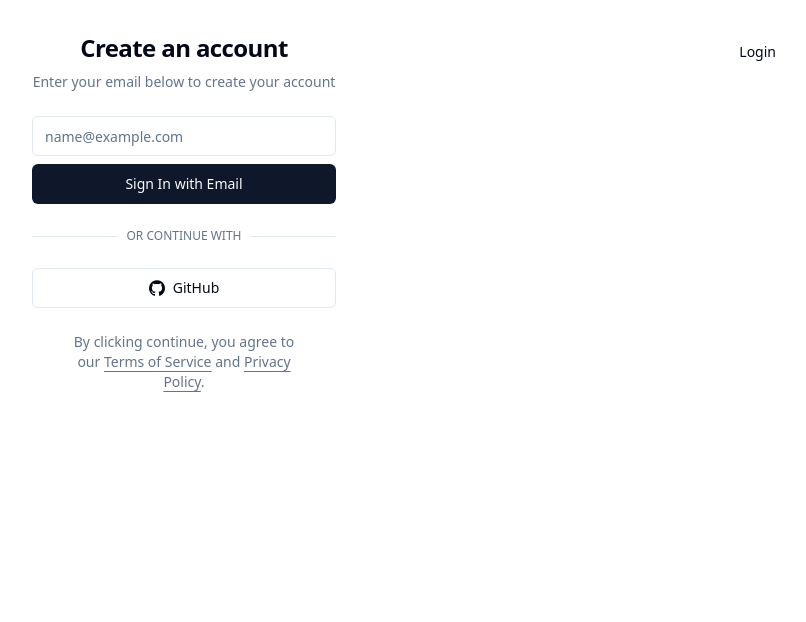
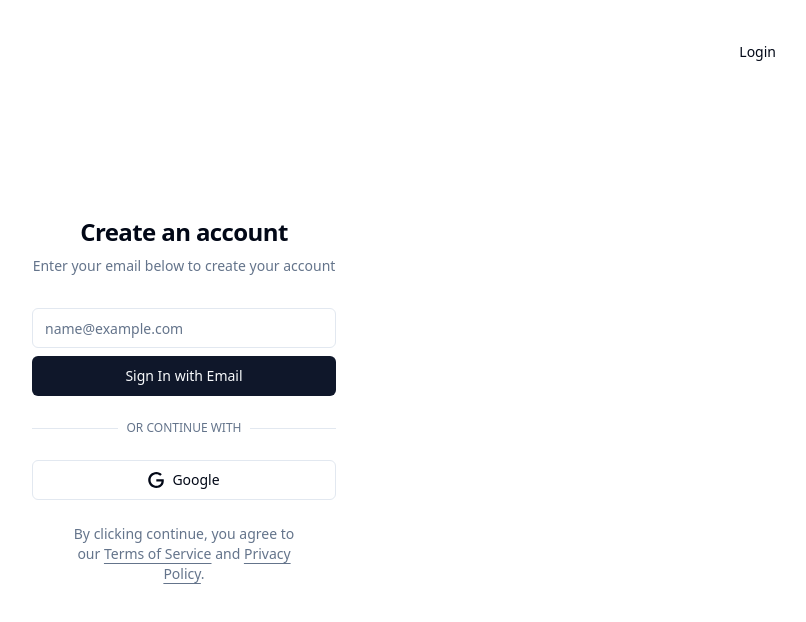
Before and after one commit to Recruit-R/RecruitR, a Next.js app: page /auth/login in a window 1280 px wide. Shown: the top 622 px of the page, without its empty margins (456-1262 px from the left). Built offline with nearby package versions, Linux system fonts and the light colour scheme; no server answers.

Commit message:
redefine auth form with proper form elements and zod validation

```diff
--- a/app/auth/components/user-auth-form.tsx
+++ b/app/auth/components/user-auth-form.tsx
@@ -1,35 +1,53 @@
 "use client"
 
-import * as React from "react"
+import * as React from "react";
+import * as z from 'zod';
 
-import { cn } from "@/lib/utils"
-import { Icons } from "@/components/ui/icons"
-import { Button } from "@/components/ui/button"
-import { Input } from "@/components/ui/input"
-import { Label } from "@/components/ui/label"
+import { Button } from "@/components/ui/button";
+import { Form, FormControl, FormField, FormItem, FormLabel } from '@/components/ui/form';
+import { Icons } from "@/components/ui/icons";
+import { Input } from "@/components/ui/input";
+import { useForm } from "react-hook-form";
+
+import { zodResolver } from "@hookform/resolvers/zod";
+
 
 interface UserAuthFormProps extends React.HTMLAttributes<HTMLDivElement> { }
 
 export function UserAuthForm({ className, ...props }: UserAuthFormProps) {
     const [isLoading, setIsLoading] = React.useState<boolean>(false)
 
-    async function onSubmit(event: React.SyntheticEvent) {
-        event.preventDefault()
-        setIsLoading(true)
+    const formSchema = z.object({
+        email: z.string().email(),
+    })
 
-        setTimeout(() => {
-            setIsLoading(false)
-        }, 3000)
+    const form = useForm<z.infer<typeof formSchema>>({
+        resolver: zodResolver(formSchema),
+        defaultValues: {
+            email: "",
+        },
+    })
+
+
+    function onSubmit(values: z.infer<typeof formSchema>) {
+        console.log(values)
     }
 
     return (
-        <div className={cn("grid gap-6", className)} {...props}>
-            <form onSubmit={onSubmit}>
+        <div className='grid gap-6 h-full' {...props}>
+            <Form {...form}>
+                <form onSubmit={form.handleSubmit(onSubmit)}>
                     <div className="grid gap-2">
                         <div className="grid gap-1">
-                        <Label className="sr-only" htmlFor="email">
+                            <FormField
+                                control={form.control}
+                                name="email"
+                                render={({ field }) => (
+                                    <FormItem>
+                                        <FormLabel className="sr-only" htmlFor="email">
                                             Email
-                        </Label>
+                                        </FormLabel>
+                                        <FormControl>
                                             <Input
                                                 id="email"
                                                 placeholder="name@example.com"
@@ -38,7 +56,12 @@ export function UserAuthForm({ className, ...props }: UserAuthFormProps) {
                                                 autoComplete="email"
                                                 autoCorrect="off"
                                                 disabled={isLoading}
+                                                {...field}
                                             />
+                                        </FormControl>
+                                    </FormItem>
+                                )}>
+                            </FormField>
                         </div>
                         <Button disabled={isLoading}>
                             {isLoading && (
@@ -48,6 +71,7 @@ export function UserAuthForm({ className, ...props }: UserAuthFormProps) {
                         </Button>
                     </div>
                 </form>
+            </Form>
             <div className="relative">
                 <div className="absolute inset-0 flex items-center">
                     <span className="w-full border-t" />
@@ -58,13 +82,21 @@ export function UserAuthForm({ className, ...props }: UserAuthFormProps) {
                     </span>
                 </div>
             </div>
-            <Button variant="outline" type="button" disabled={isLoading}>
+            {/* <Button variant="outline" type="button" disabled={isLoading}>
                 {isLoading ? (
                     <Icons.spinner className="mr-2 h-4 w-4 animate-spin" />
                 ) : (
                     <Icons.gitHub className="mr-2 h-4 w-4" />
                 )}{" "}
                 GitHub
+            </Button> */}
+            <Button variant="outline" type="button" disabled={isLoading} className='w-full'>
+                {isLoading ? (
+                    <Icons.spinner className="mr-2 h-4 w-4 animate-spin" />
+                ) : (
+                    <Icons.google className="mr-2 h-4 w-4" />
+                )}{" "}
+                Google
             </Button>
         </div>
     )
--- a/app/auth/login/page.tsx
+++ b/app/auth/login/page.tsx
@@ -13,7 +13,7 @@ export const metadata: Metadata = {
 export default function LoginPage() {
     return (
         <>
-            <div className="relative flex items-center justify-center align-center">
+            <div className="relative flex items-center justify-center align-center h-screen">
                 <Link
                     href="/examples/authentication"
                     className={cn(
@@ -23,7 +23,7 @@ export default function LoginPage() {
                 >
                     Login
                 </Link>
-                <div className="lg:p-8 w-full">
+                <div className="lg:p-8 w-full flex align-center">
                     <div className="m-auto flex w-1/4 flex-col justify-center space-y-6">
                         <div className="flex flex-col space-y-2 text-center">
                             <h1 className="text-2xl font-semibold tracking-tight">
```
Lines whose indentation alone changed are shown as unchanged.
